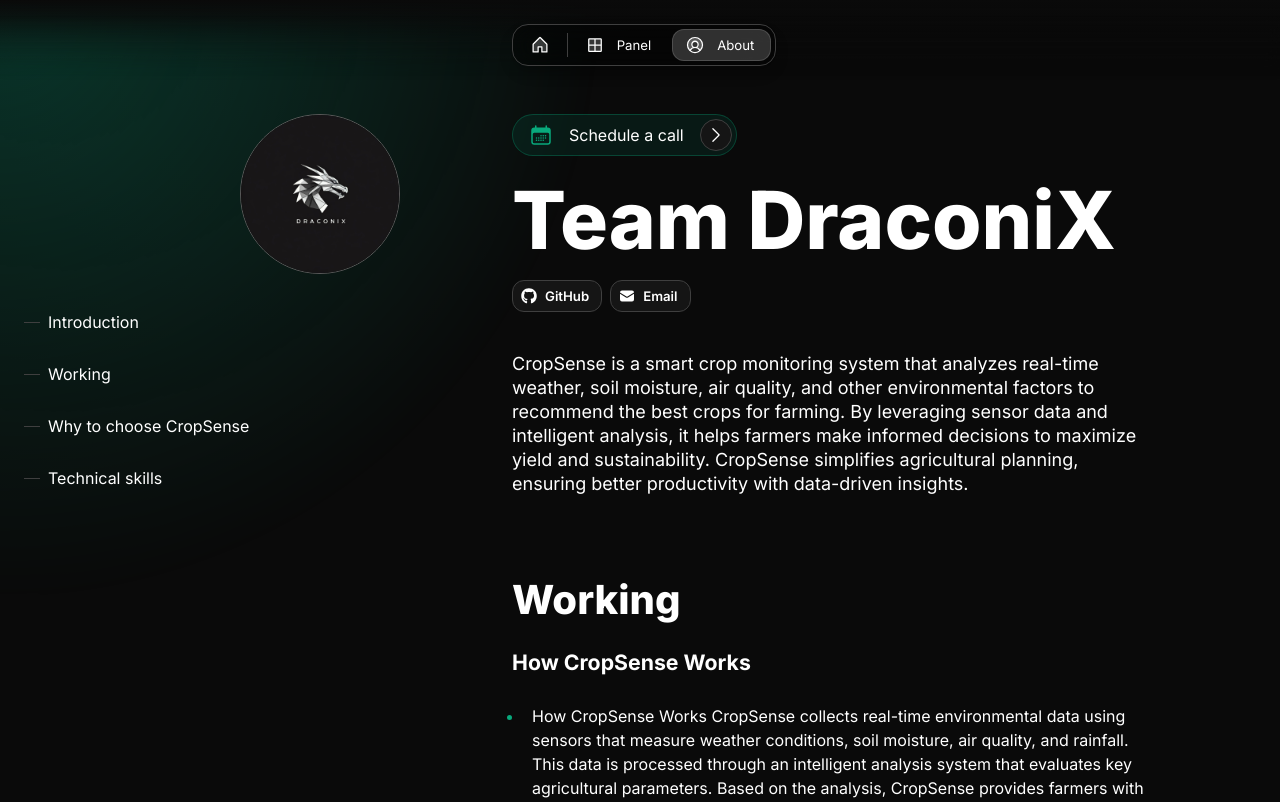
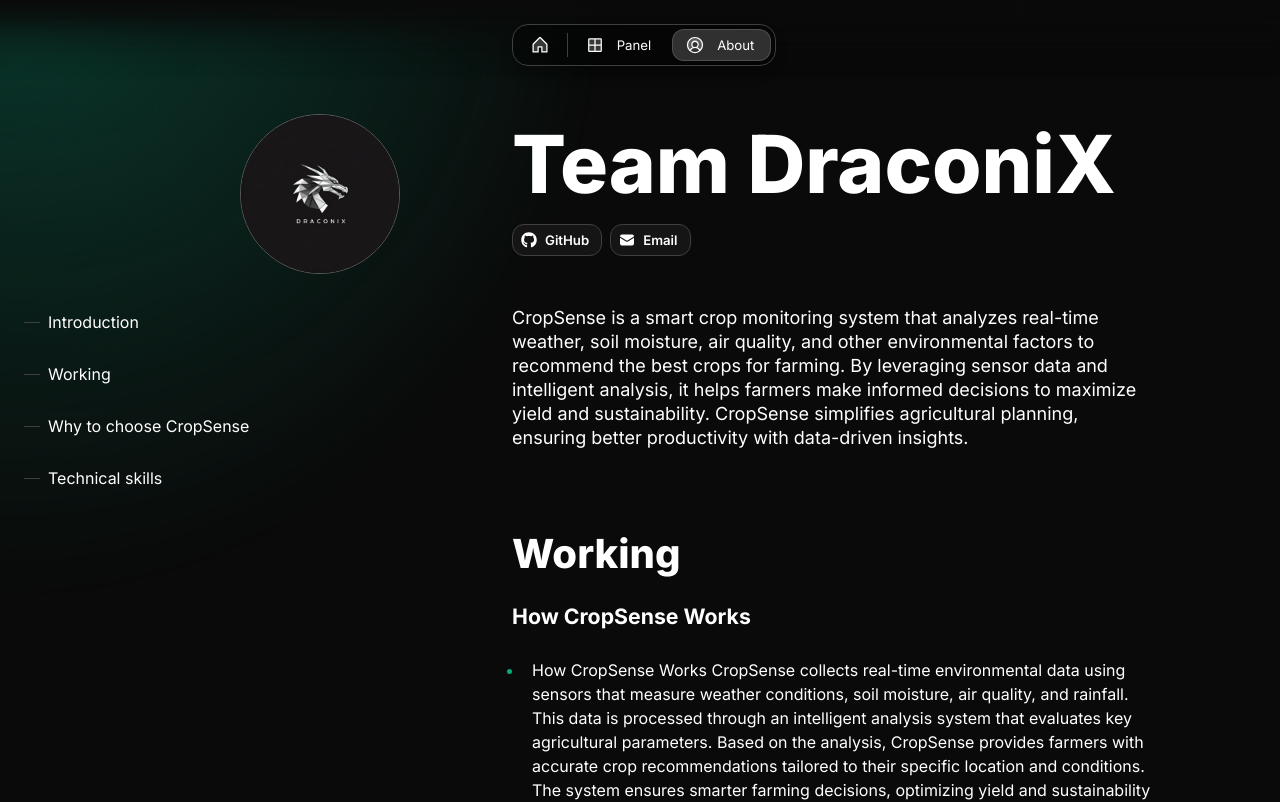
Before and after one commit to ItzHipe/CropSense, a Next.js app: page /about in a window 1280 px wide. Shown: the top 802 px of the page. Built offline with nearby package versions, Linux system fonts and the light colour scheme.

Commit message:
Update page.tsx
Co-Authored-By: Dhruv Choudhary <dhruv.choudhary589@gmail.com>

```diff
--- a/src/app/about/page.tsx
+++ b/src/app/about/page.tsx
@@ -138,7 +138,7 @@ export default function About() {
             vertical="center"
             marginBottom="32"
           >
-            {about.calendar.display && (
+            {/* {about.calendar.display && (
               <Flex
                 fitWidth
                 border="brand-alpha-medium"
@@ -154,15 +154,15 @@ export default function About() {
                 vertical="center"
               >
                 <Icon paddingLeft="12" name="calendar" onBackground="brand-weak" />
-                <Flex paddingX="8">Schedule a call</Flex>
+                <Flex paddingX="8"></Flex>
                 <IconButton
                   href={about.calendar.link}
-                  data-border="rounded"
+                  data-border=""
                   variant="secondary"
                   icon="chevronRight"
                 />
               </Flex>
-            )}
+            )} */}
             <Heading className={styles.textAlign} variant="display-strong-xl">
               {person.name}
             </Heading>
```
